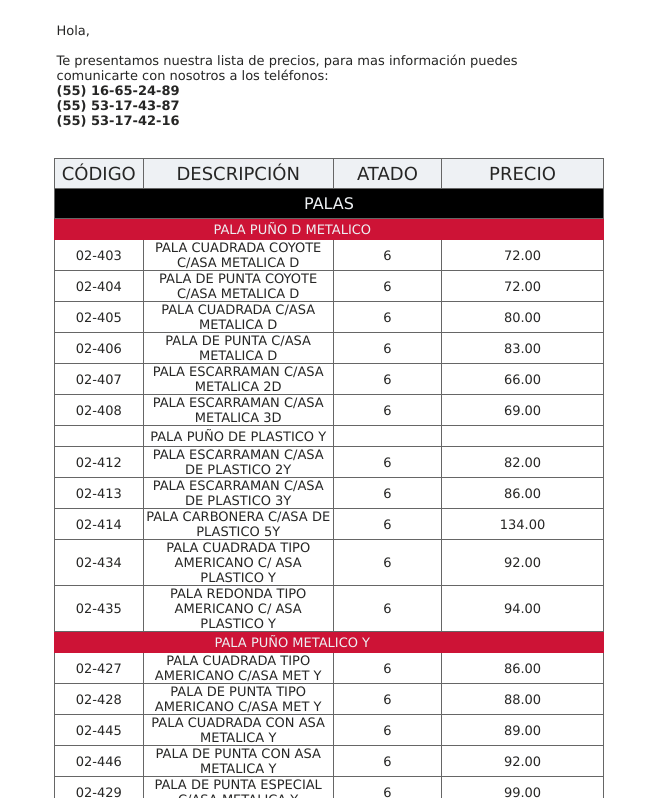
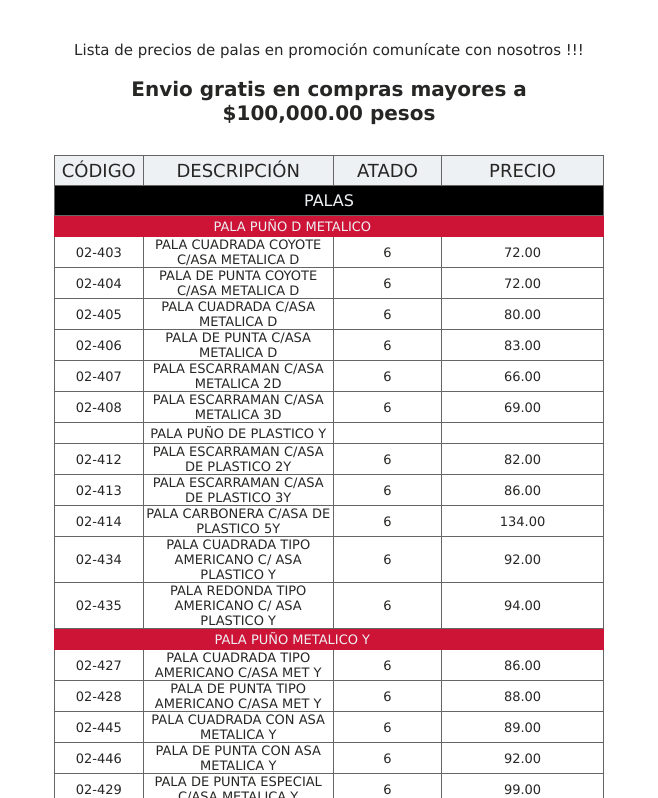
Before and after one commit to rovigventas/aceros, a plain HTML site: page index.html in a window 1280 px wide. Shown: the part 912-1710 px from the top of the page, without its empty margins (311-969 px from the left). Drawn offline with Linux system fonts and the light colour scheme.

Commit message:
Ajustes de Texto y telefono

```diff
--- a/index.html
+++ b/index.html
@@ -373,16 +373,15 @@
                               <tr>
                                  <!-- TEXTO FONDO ROJO -->
                                  <td class="pad"
-                                    style="font-size:13px; font-family:Verdana,Geneva,Arial,Helvetica,sans-serif;
-                                    color:#262625; background:#ffffff; padding: 25px 25px 10px; text-align:left;
+                                    style="font-size:15px; font-family:Verdana,Geneva,Arial,Helvetica,sans-serif;
+                                    color:#262625; background:#ffffff; padding: 25px 25px 10px; text-align:center;
                                     -webkit-font-smoothing: antialiased;">
-                                    <span id="name">Hola, </span>
                                     <br>
-                                    <br>
-                                    Te presentamos nuestra lista de precios,
-                                    para mas información puedes comunicarte con nosotros a los teléfonos:
+                                    Lista de precios de palas en promoción comunícate con nosotros !!!
                                      <br>
-                                    <strong>(55) 16-65-24-89 <br> (55) 53-17-43-87 <br> (55) 53-17-42-16</strong>
+                                     <br>
+                                    <strong style="font-size: 20px">Envio gratis en compras mayores a <br>
+                                       $100,000.00 pesos</strong>
                                     </ul>
                                  </td>
                               </tr>
```
Also changed, not shown: indexPalasWeb.html (+7 -8 lines), images/principal.png, 1 other file.
